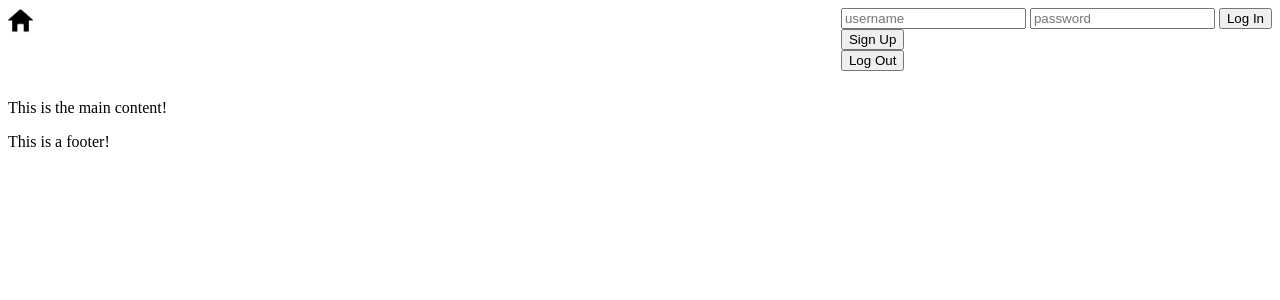
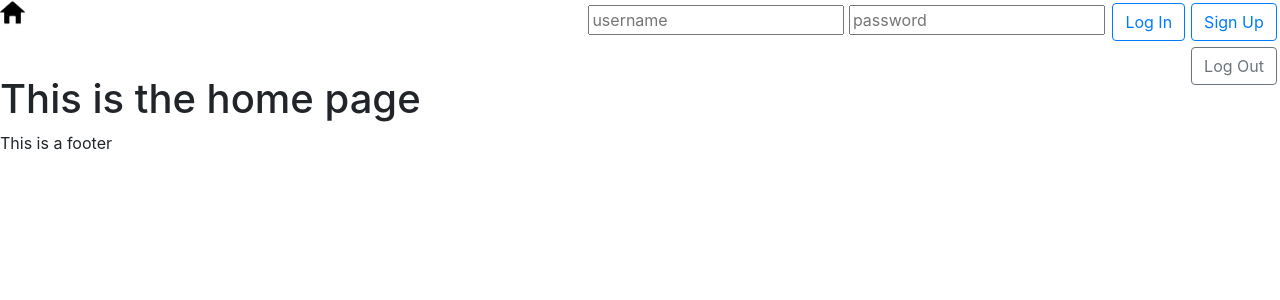
Before and after one commit to Jakebas10/social-media-app, a PHP site: page / in a window 1280 px wide. Shown: the top 300 px of the page. Run offline with PHP 8.4, Linux system fonts and the light colour scheme.

Commit message:
created signup page and added basic styling

```diff
--- a/footer.php
+++ b/footer.php
@@ -1,5 +1,5 @@
 
-    <p>This is a footer!</p>
+    <p>This is a footer</p>
 
     </body>
 </html>
--- a/header.php
+++ b/header.php
@@ -3,6 +3,7 @@
     <head>
         <meta charset="utf-8">
         <meta name="viewport" content="width=device-width, initial-scale=1">
+        <link rel="stylesheet" href="https://stackpath.bootstrapcdn.com/bootstrap/4.4.1/css/bootstrap.min.css" integrity="sha384-Vkoo8x4CGsO3+Hhxv8T/Q5PaXtkKtu6ug5TOeNV6gBiFeWPGFN9MuhOf23Q9Ifjh" crossorigin="anonymous">
         <link rel="stylesheet" href="styles.css">
         <title>Social Media App</title>
     </head>
@@ -12,17 +13,19 @@
             <a class="home-button" href="index.php">
                 <img class="home-img" src="img/home.png" alt="home">
             </a>
-            <div class="login-logout">
-                <div>
+            <div class="login-form">
+                <div class="login">
                     <form action="includes/login.inc.php" method="post">
                         <input type="text" name="username" placeholder="username"/>
                         <input type="password" name="password" placeholder="password"/>
-                        <input type="submit" name="login-submit" value="Log In">
+                        <input class="btn btn-outline-primary" type="submit" name="login-submit" value="Log In">
                     </form>
                 </div>
-                <button href="signup.php">Sign Up</button>
-                <form action="includes/logout.inc.php" method="post">
-                    <input type="submit" name="logout-submit" value="Log Out">
-                </form>
+                <div class="signup-logout">
+                    <a class="btn btn-outline-primary" href="signup.php">Sign Up</a>
+                    <form action="includes/logout.inc.php" method="post">
+                        <input class="btn btn-outline-secondary" type="submit" name="logout-submit" value="Log Out">
+                    </form>
+                </div>
             </div>
         </header>
--- a/index.php
+++ b/index.php
@@ -3,7 +3,7 @@
 ?>
 
     <main>
-        <p>This is the main content!</p>
+        <h1>This is the home page</h1>
     </main>
 
 <?php
--- a/styles.css
+++ b/styles.css
@@ -1,5 +1,9 @@
 header {
     height: 75px;
+}
+
+.btn {
+    margin: 3px;
 }
 
 .home-img {
@@ -14,6 +18,14 @@ header {
     float: left;
 }
 
-.login-logout {
+.login-form {
     float: right;
 }
+
+.login {
+    float: left;
+}
+
+.signup-logout {
+    float: right;
+}
```
Also changed, not shown: signup.php (added, +17 -0 lines).
